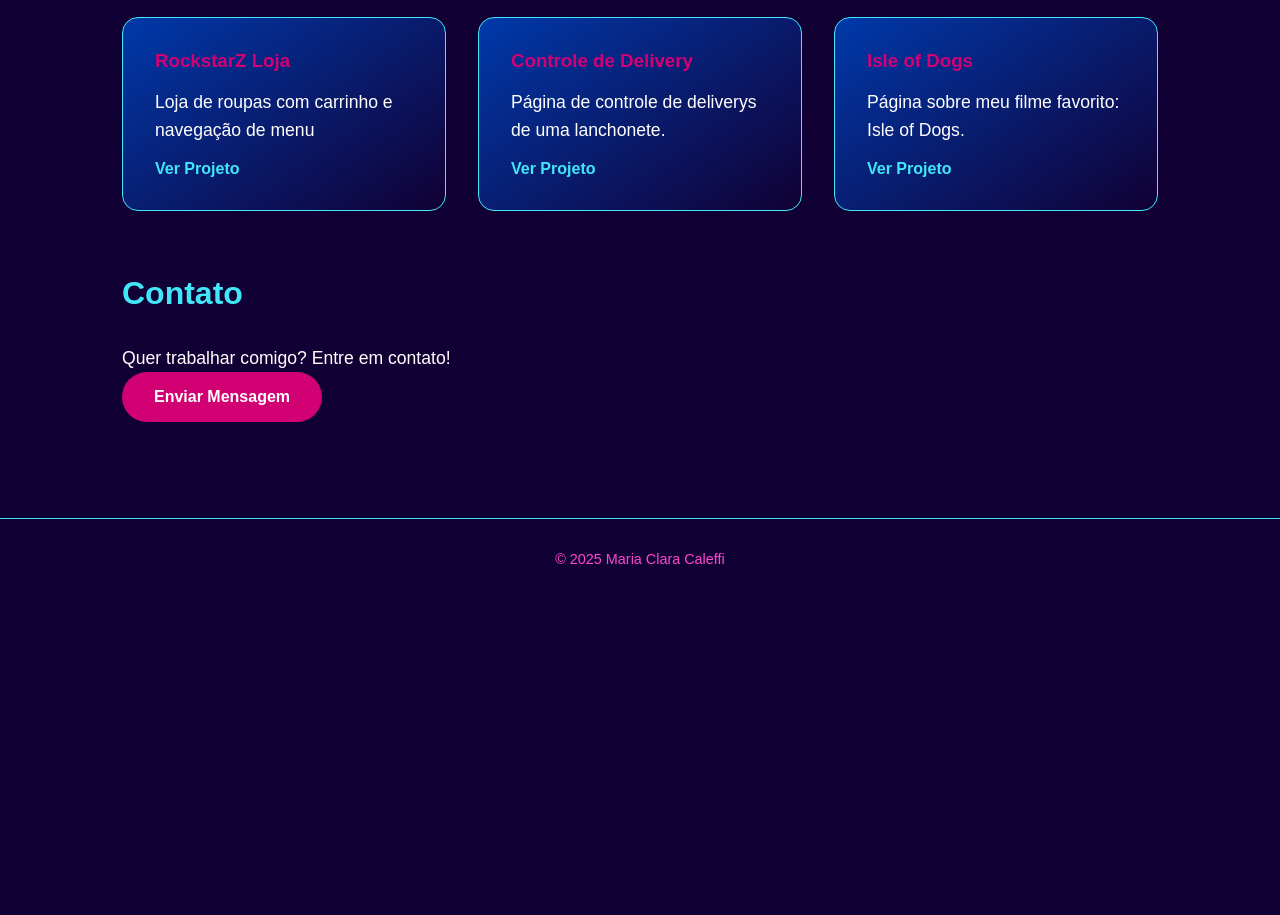
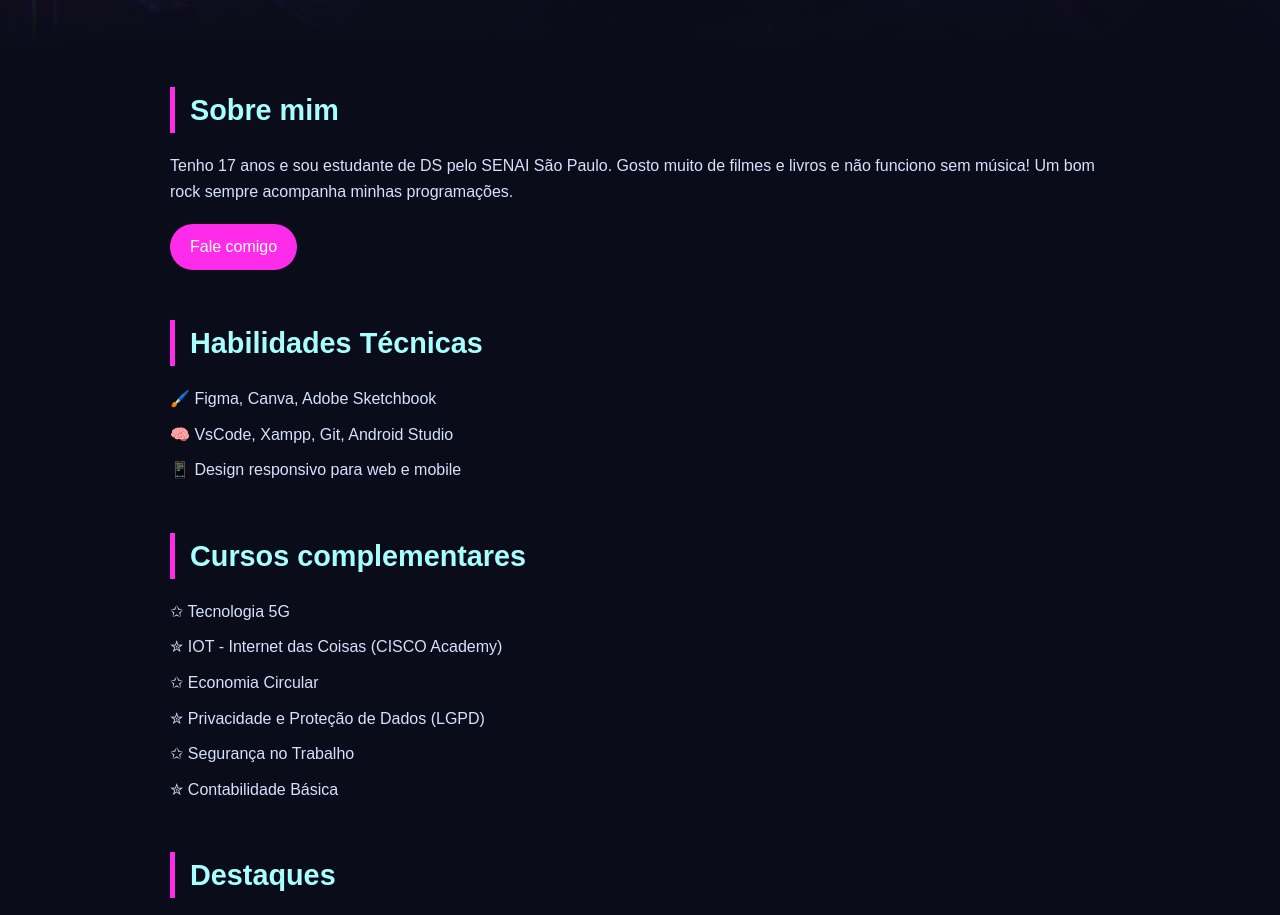
Before and after one commit to mariapcaleffi/mariapcaleffi.github.io, a plain HTML site: page index.html in a window 1280 px wide. Shown: the part 593-1508 px from the top of the page. Before the commit the page ends 1192 px from the top, so only its background shows below. Drawn offline with Linux system fonts and the light colour scheme; a web font is replaced by a local one.

Commit message:
portifolio

```diff
--- a/index.html
+++ b/index.html
@@ -1,31 +1,72 @@
 <!DOCTYPE html>
 <html lang="pt-BR">
 <head>
-  <meta charset="UTF-8">
-  <meta name="viewport" content="width=device-width, initial-scale=1">
-  <title>Portfólio Profissional</title>
+  <meta charset="UTF-8" />
+  <meta name="viewport" content="width=device-width, initial-scale=1.0"/>
+  <title>Portfólio | Maria Caleffi</title>
   <link rel="stylesheet" href="style.css">
 </head>
 <body>
 
   <header>
-    <div class="container">
-      <h1>Maria C. Caleffi</h1>
-      <nav>
-        <a href="#sobre">Sobre</a>
-        <a href="#projetos">Projetos</a>
-        <a href="#contato">Contato</a>
-      </nav>
-    </div>
+    <h1>Maria Caleffi</h1>
+    <p>Estudante de Desenvolvimento de Sistemas | Designer | Ilustradora</p>
   </header>
 
-  <section id="sobre">
-    <div class="container">
-      <h2>Sobre Mim</h2>
-      <p>Estudante de Desenvolvimento de Sistemas de 17 anos, em São Paulo.</p>
+  <main>
+    <section>
+      <h2>Sobre mim</h2>
+      <p>
+        Tenho 17 anos e sou estudante de DS pelo SENAI São Paulo. Gosto muito de filmes e livros e não funciono sem música! Um bom rock sempre acompanha minhas programações.
+      </p>
+      <a class="button" href="#contato">Fale comigo</a>
+    </section>
+
+    <section>
+      <h2>Habilidades Técnicas</h2>
+      <ul>
+        <li>🖌️ Figma, Canva, Adobe Sketchbook</li>
+        <li>🧠 VsCode, Xampp, Git, Android Studio</li>
+        <li>📱   Design responsivo para web e mobile</li>
+      </ul>
+    </section>
+
+    <section>
+        <h2>Cursos complementares</h2>
+        <ul>
+          <li>✩ Tecnologia 5G</li>
+          <li>✮ IOT - Internet das Coisas (CISCO Academy)</li>
+          <li>✩ Economia Circular</li>
+          <li>✮ Privacidade e Proteção de Dados (LGPD)</li>
+          <li>✩ Segurança no Trabalho</li>
+          <li>✮ Contabilidade Básica</li>
+        </ul>
+      </section>
+
+    <section>
+      <h2>Destaques</h2>
+
+      <div class="project">
+        <h3>RockstarZ | Loja de roupas</h3>
+        <p>Criação completa de identidade visual para uma loja de roupas vintage.</p>
+        <a href="https://mariapcaleffi.github.io/rockstars-loja/">Visitar</a>
+      </div>
+
+      <div class="project">
+        <h3>Isle of Dogs | Filme favorito</h3>
+        <p>Website desenvolvido para uma avaliação: Fazer um site sobre seu filme favorito.</p>
+        <a href="https://mariapcaleffi.github.io/isle-of-dogs/">Visitar</a>
+      </div>
+
+      <div class="project">
+        <h3>Interface de Lanchonete</h3>
+        <p>Criação de um Front-end para um serviço de delivery.</p>
+        <a href="https://mariapcaleffi.github.io/pfe1-projeto-lanchonete-delivery-2025/pages/home.html">Visitar</a>
       </div>
     </section>
 
+    <section id="contato" class="contact">
+      <h2>Contato</h2>
       <section id="links">
         <div class="container">
           <div class="social-buttons">
@@ -48,42 +89,11 @@
           </div>
         </div>
       </section>
-
-
-  <section id="projetos">
-    <div class="container">
-      <h2>Projetos</h2>
-      <div class="cards">
-        <div class="card">
-          <h3>RockstarZ Loja</h3>
-          <p>Loja de roupas com carrinho e navegação de menu</p>
-          <a href="https://mariapcaleffi.github.io/rockstars-loja/">Ver Projeto</a>
-        </div>
-        <div class="card">
-          <h3>Controle de Delivery</h3>
-          <p>Página de controle de deliverys de uma lanchonete.</p>
-          <a href="https://mariapcaleffi.github.io/pfe1-projeto-lanchonete-delivery-2025/pages/home.html">Ver Projeto</a>
-        </div>
-         <div class="card">
-          <h3>Isle of Dogs</h3>
-          <p>Página sobre meu filme favorito: Isle of Dogs.</p>
-          <a href="https://mariapcaleffi.github.io/isle-of-dogs/">Ver Projeto</a>
-        </div>
-      </div>
-    </div>
     </section>
-
-  <section id="contato">
-    <div class="container">
-      <h2>Contato</h2>
-      <p>Quer trabalhar comigo? Entre em contato!</p>
-      <button>Enviar Mensagem</button>
-    </div>
-  </section>
+  </main>
 
   <footer>
-    <p>&copy; 2025 Maria Clara Caleffi</p>
+    &copy; 2025 Maria Caleffi. Todos os direitos reservados.
   </footer>
-
 </body>
 </html>
--- a/style.css
+++ b/style.css
@@ -1,144 +1,144 @@
+
 @import url('https://fonts.googleapis.com/css2?family=Cal+Sans&family=Genos:ital,wght@0,295;1,295&family=Lacquer&family=Mountains+of+Christmas:wght@400;700&family=Poiret+One&display=swap');
 
-:root {
-    --background: #110034;
-    --pink: #D10073;
-    --cyan: #41E7F9;
-    --light-pink: #FF46CE;
-    --dark-blue: #0039AA;
-    --white: #ffffff;
-  }
-
-  * {
-    margin: 0;
-    padding: 0;
+*{
+    margin: 0; padding: 0;
     box-sizing: border-box;
-    ;
   }
 
   body {
-    background: var(--background);
-    font-family: 'Cal Sans', sans-serif;
-    color: var(--white);
+    font-family: "Cal Sans", sans-serif;
+  background-color: #0b0c1a; /* Azul escuro sólido */
+  color: #fff; /* Textos claros para contraste */
+  line-height: 1.6;
   }
 
-  .container {
-    max-width: 1100px;
-    margin: 0 auto;
-    padding: 2rem;
-  }
-
-  /* Header */
   header {
-    padding: 1rem 0;
-    box-shadow: 0 2px 10px var(--pink);
-  }
-
-  header .container {
+    background:
+    linear-gradient(to top, rgba(11,12,26,1) 0%, rgba(11,12,26,0.4) 60%, rgba(0,0,0,0) 100%),
+    url(fundo.webp) no-repeat center center/cover;
+    color: #fff;
+    height: 80vh;
+    text-align: center;
+    padding: 60px 20px;
     display: flex;
-    justify-content: space-between;
+    flex-direction: column;
+    justify-content: center;
     align-items: center;
   }
 
   header h1 {
-    color: var(--light-pink);
-    font-size: 4vw;
-    font-family: "Lacquer", system-ui;
+    font-size: 3rem;
+    margin-bottom: 10px;
   }
 
-  header nav a {
-    color: var(--white);
-    margin-left: 2rem;
-    text-decoration: none;
-    font-weight: bold;
-    transition: 0.3s;
+  header p {
+    font-size: 1.2rem;
+    color: #ccc;
   }
 
-  header nav a:hover {
-    color: var(--light-pink);
+  main {
+    max-width: 1000px;
+  margin: 40px auto;
+  padding: 0 30px;
+  background: transparent;
   }
 
-  /* Seções */
   section {
-   padding: 0;
+    margin-bottom: 50px;
   }
 
-  section h2 {
-    font-size: 2rem;
-    margin-bottom: 2rem;
-    color: var(--cyan);
+  h2 {
+    font-size: 1.8rem;
+    color:  rgb(167, 255, 255);
+    margin-bottom: 20px;
+    border-left: 5px solid #ff2bea;
+    padding-left: 15px;
   }
 
-  section p {
-    font-size: 1.1rem;
-    line-height: 1.6;
+  p, li {
+    font-size: 1rem;
+    margin-bottom: 10px;
+    color: #d6e1ff;
   }
 
-
-/* Cards de Projetos */
-.cards {
-    display: grid;
-    grid-template-columns: repeat(auto-fit, minmax(250px, 1fr));
-    gap: 2rem;
-    margin-top: 2rem;
+  ul {
+    list-style: none;
+    padding-left: 0;
   }
 
-  .card {
-    background: linear-gradient(145deg, var(--dark-blue), var(--background));
-    padding: 2rem;
-    border-radius: 1rem;
-    border: 1px solid var(--cyan);
-    transition: transform 0.3s, box-shadow 0.3s;
+  .project {
+    background:  linear-gradient(90deg,rgba(8, 35, 48, 1) 0%, rgba(71, 9, 58, 1) 50%, rgba(9, 88, 117, 1) 100%);
+    border-radius: 12px;
+    padding: 25px;
+    margin-bottom: 30px;
+    box-shadow: 0 8px 24px rgba(0,0,0,0.06);
+    transition: transform 0.3s ease, box-shadow 0.3s ease;
   }
 
-  .card h3 {
-    margin-bottom: 1rem;
-    color: var(--pink);
+  .project:hover {
+    transform: translateY(-5px);
+    box-shadow: 0 12px 32px rgba(0,0,0,0.08);
   }
 
-  .card p {
-    margin-bottom: 1rem;
+  .project h3 {
+    color: #ff2bea;
+    margin-bottom: 10px;
   }
 
-  .card a {
-    display: inline-block;
-    color: var(--cyan);
+  .project a{
+    background-color: #ff2bea;
+    color: #ccc;
+    border-radius: 10px;
     text-decoration: none;
-    font-weight: bold;
+    padding: 0.5vw;
   }
 
-  .card:hover {
-    transform: translateY(-10px);
-    box-shadow: 0 10px 20px var(--light-pink);
+  .project a:hover {
+    background-color: #bc137e;
   }
 
-  /* Botão */
-  button {
-    padding: 1rem 2rem;
-    border: none;
-    border-radius: 999px;
-    background: var(--pink);
-    color: var(--white);
-    font-size: 1rem;
-    font-weight: bold;
-    cursor: pointer;
-    transition: 0.3s;
+  .contact a {
+    color: #ffffff;
+    text-decoration: none;
+    font-weight: 500;
   }
 
-  button:hover {
-    background: var(--cyan);
-    color: var(--background);
-    box-shadow: 0 0 20px var(--light-pink);
+  .contact a:hover {
+    text-decoration: underline;
   }
 
-  /* Rodapé */
   footer {
-    padding: 2rem 0;
     text-align: center;
-    border-top: 1px solid var(--cyan);
-    margin-top: 4rem;
+    padding: 30px 20px;
+    background: #0b0c1a;
+    color: #aaa;
     font-size: 0.9rem;
-    color: var(--light-pink);
+  }
+
+  .button {
+    display: inline-block;
+    background: #ff2bea;
+    color: #fff;
+    padding: 10px 20px;
+    border-radius: 30px;
+    text-decoration: none;
+    margin-top: 10px;
+    transition: background 0.3s;
+  }
+
+  .button:hover {
+    background: #bc137e;
+  }
+
+  @media (max-width: 768px) {
+    header h1 {
+      font-size: 2.2rem;
+    }
+
+    h2 {
+      font-size: 1.5rem;
+    }
   }
 
   #links {
@@ -170,8 +170,8 @@
     font-size: 1rem;
     transition: 0.3s;
     border: 2px solid transparent;
+    border-color: #ffffff;
     background: var(--dark-blue);
-    color: var(--white);
     box-shadow: 0 4px 15px rgba(255, 255, 255, 0.1);
   }
 
@@ -182,25 +182,25 @@
 
   /* Botões específicos */
   .github:hover {
-    border-color: var(--pink);
+    border-color: #b52bff;
     background: var(--pink);
     color: var(--background);
   }
 
   .letterboxd:hover {
-    border-color: var(--cyan);
+    border-color: #1266b5;
     background: var(--cyan);
     color: var(--background);
   }
 
   .instagram:hover {
-    border-color: var(--light-pink);
+    border-color: #ff2bea;
     background: var(--light-pink);
     color: var(--background);
   }
 
   .spotify:hover {
-    border-color: #129db5;
-    background: #14ffd0;
+    border-color: #12b597;
+    background: var(--blue);
     color: var(--background);
   }
```
Also changed, not shown: assets/fundo.png (deleted), assets/icon.jpg (deleted), fundo.webp (renamed from assets/fundo.webp). Lines whose indentation alone changed are shown as unchanged.
